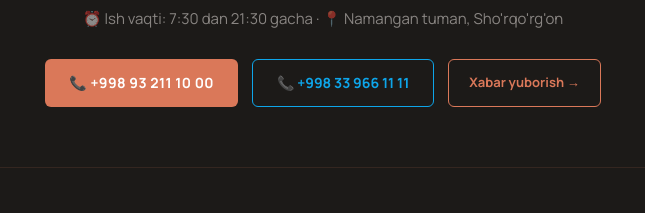
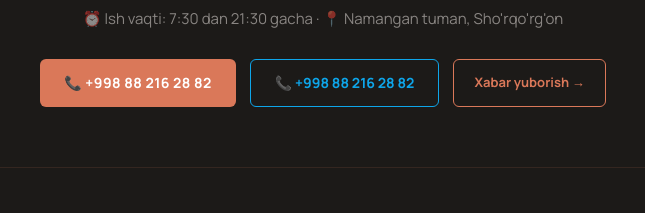
Before and after one commit to islombekNew/mavi-2, a website: page index.html in a window 1280 px wide. Shown: the part 2549-2762 px from the top of the page, 317-962 px from the left. Drawn offline with Linux system fonts and the light colour scheme.

Commit message:
uptgdate

```diff
--- a/index.html
+++ b/index.html
@@ -459,8 +459,8 @@
             <h2 class="section-title light" style="margin-bottom:10px;">BOG'LANISH</h2>
             <p style="color:rgba(245,240,235,0.5);margin-bottom:28px;font-size:15px;">⏰ Ish vaqti: 7:30 dan 21:30 gacha · 📍 Namangan tuman, Sho'rqo'rg'on</p>
             <div style="display:flex;gap:14px;justify-content:center;flex-wrap:wrap;">
-                <a href="tel:+998932111000" class="btn-primary">📞 +998 93 211 10 00</a>
-                <a href="tel:+998339661111" class="btn-outline">📞 +998 33 966 11 11</a>
+                <a href="tel:+998932111000" class="btn-primary">📞 +998 88 216 28 82</a>
+                <a href="tel:+998339661111" class="btn-outline">📞 +998 88 216 28 82</a>
                 <a href="contact.html" class="btn-ghost">Xabar yuborish →</a>
             </div>
         </div>
```
